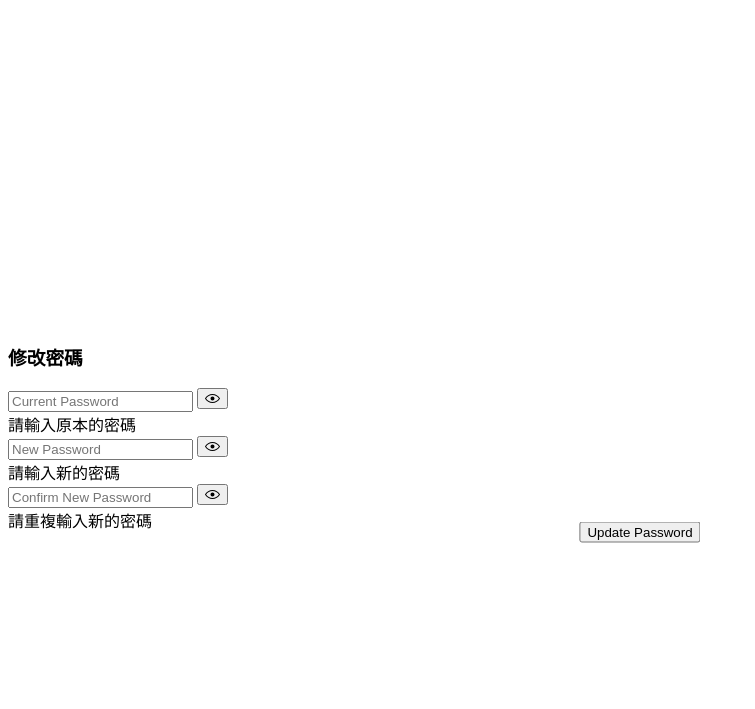
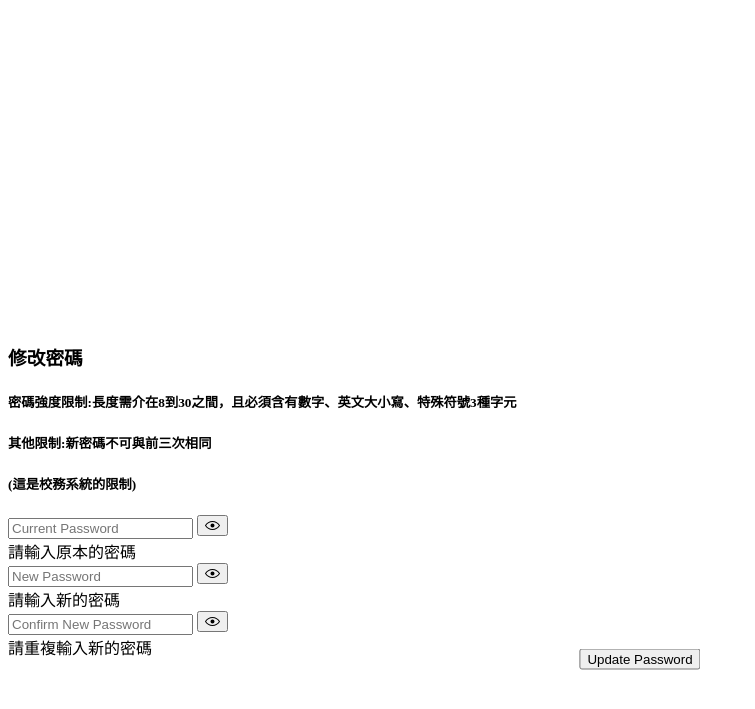
Before and after one commit to tobiichi3227/TNFSH-Scoreboard, a Python web app: template src/static/template/reset-password.html in a window 1280 px wide. Shown: the top 709 px of the page, without its empty margins (0-755 px from the left). Run offline with Jinja, Linux system fonts and the light colour scheme; the template is opened without the code that fills it, so the values that code supplies are empty.

Commit message:
impr: add password constraints

```diff
--- a/src/static/template/reset-password.html
+++ b/src/static/template/reset-password.html
@@ -69,7 +69,7 @@
             }).then(response => {
                 return response.text();
             }).then(res => {
-                if (res[0] === "S") {
+                if (res[0] === "") {
                     wrapper.innerHTML = '<div class="alert alert-success alert-dismissible" role="alert"> 更新成功，請重新登入 </div>';
                 } else {
                     wrapper.innerHTML = get_response_message_div(res);
@@ -79,7 +79,7 @@
                     print.innerHTML = '';
                 }, 1500);
 
-                if (res[0] === "S") {
+                if (res[0] === "") {
                     if (/iPhone|iPad|iPod|Android/i.test(navigator.userAgent)) {
                         location.href = "/board/exam/";
                         return;
@@ -110,6 +110,11 @@
     <div id="login" class="col mt-1">
         <form id="updatePasswordForm" style="padding-top: 25%;">
             <h3 class="text-center">修改密碼</h3>
+            <div class="alert alert-info">
+                <h5>密碼強度限制:長度需介在8到30之間，且必須含有數字、英文大小寫、特殊符號3種字元</h5>
+                <h5>其他限制:新密碼不可與前三次相同</h5>
+                <h5>(這是校務系統的限制)</h5>
+            </div>
             <div class="mb-4">
                 <div class="input-group">
                     <input type="password" id="InputCurrentPassword" class="form-control needs-validation" placeholder="Current Password" required/>
```
